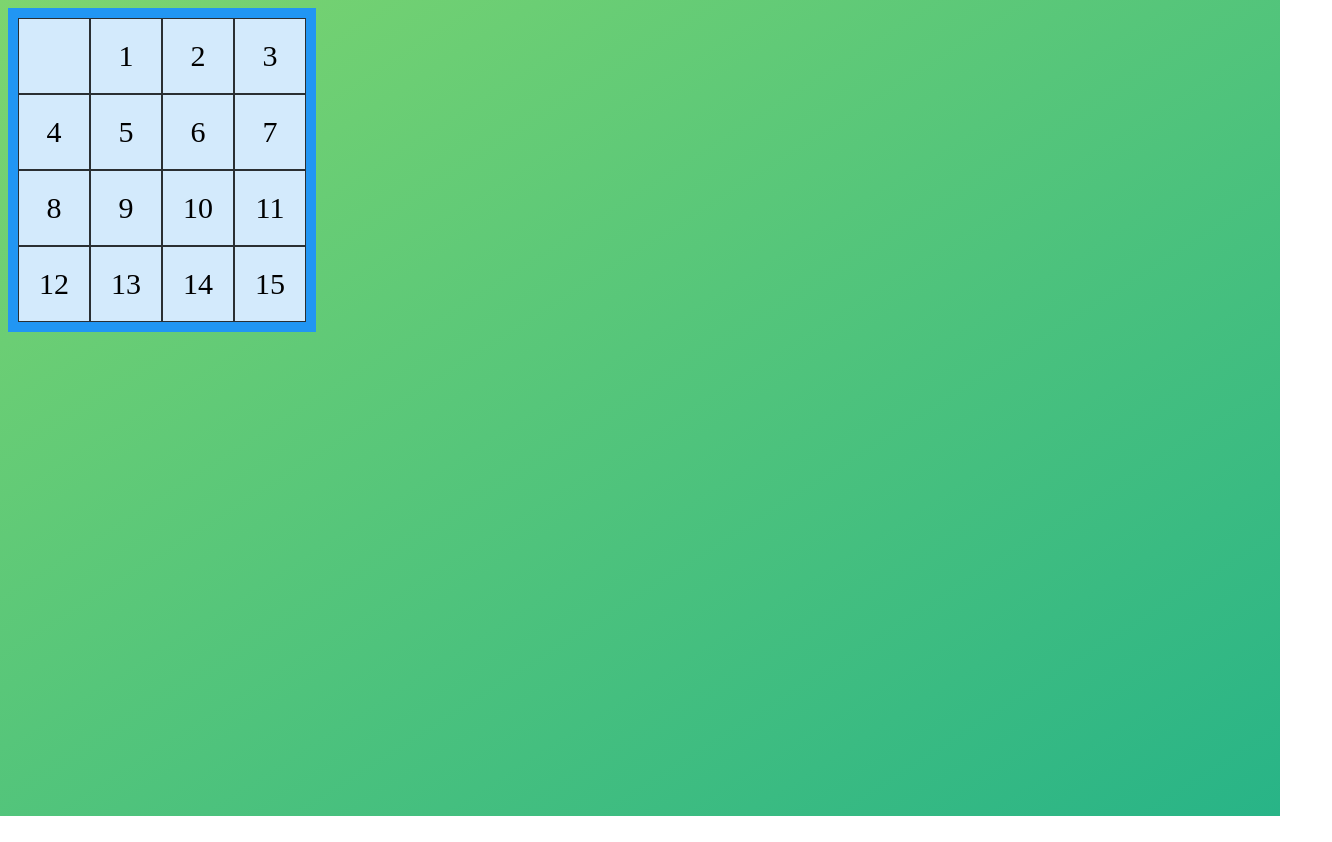
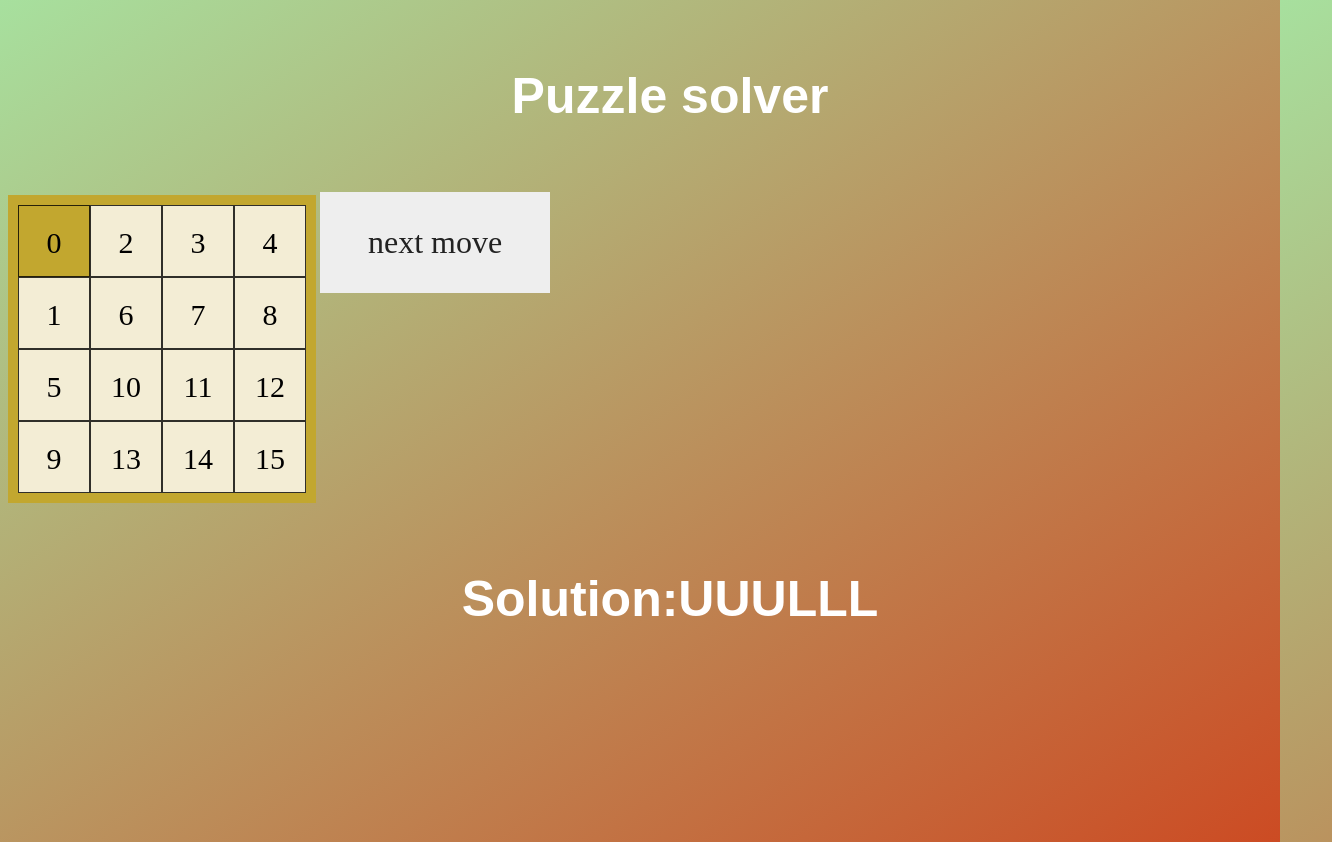
Before and after one commit to 224107/15puzzle, a plain HTML site: page index.html in a window 1280 px wide. Shown: the whole page, 1332 px wide, since content can reach past the window. Before the commit the page ends 816 px from the top, so only its background shows below. Drawn offline with Linux system fonts and the light colour scheme.

Commit message:
wyswietlamy puzzla i kroki po kolei

```diff
--- a/15puzzle.js
+++ b/15puzzle.js
@@ -1,17 +1,51 @@
-let puzzle2x2unsolvable = [1, 3, 2, 0];
-let puzzle3x3solved = [1, 2, 3, 4, 5, 6, 7, 0, 8];
+//rozne puzzle do testow
+let puzzle3x3solved = [1, 2, 3, 4, 5, 6, 7, 8, 0];
 let puzzle3x3mixed = [1, 3, 5, 9, 2, 0, 4, 8, 6];
 let puzzle3x3mixed2 = [0, 2, 3, 1, 5, 6, 4, 7, 8];
 let puzzle4x4solved = [1, 2, 3, 4, 5, 6, 7, 8, 9, 10, 11, 12, 13, 14, 15, 0];
 let puzzle4x4mixed = [0, 2, 3, 4, 1, 6, 7, 8, 5, 10, 11, 12, 9, 13, 14, 15];
 let puzzle4x4mixed2 = [0, 1, 3, 4, 5, 2, 6, 8, 9, 10, 7, 11, 13, 14, 15, 12];
+let puzzle4X4mixed3 = [1, 2, 0, 3, 5, 7, 11, 4, 9, 6, 12, 8, 13, 10, 14, 15];
+let puzzle4X4mixed4 = [1, 8, 0, 3, 5, 2, 6, 4, 13, 10, 7, 12, 14, 9, 11, 15];
 
-let puzzletest = new State(puzzle3x3mixed2, 3, "U L D R".split(" "));
+let size = 4;
 
-let solver = new DFS(puzzletest);
+let puzzletest = new State(puzzle4x4mixed, size, "L U D R".split(" "));
+
+let solver = new BFS(puzzletest);
 solver.search();
-
-for (let i = solver.pathToSolution.length - 1; i >= 0; i--) {
+let stepsNumber = solver.pathToSolution.length - 1;
+for (let i = stepsNumber; i >= 0; i--) {
   solver.pathToSolution[i].printPuzzle();
   console.log("************");
 }
+
+let board = document.getElementById("board");
+let btnNext = document.getElementById("next");
+let solutionLbl = document.getElementById("solutionLabel");
+board.style.gridTemplateColumns = `${"auto ".repeat(size)}`;
+solutionLabel.textContent += solver.pathString;
+let element = document.createElement("div");
+
+btnNext.addEventListener("click", function () {
+  if (stepsNumber > 0) {
+    stepsNumber = stepsNumber - 1;
+    displayMove(stepsNumber);
+  }
+});
+
+displayMove = (step) => {
+  board.innerHTML = "";
+  for (let i = 0; i < size * size; i++) {
+    let element = document.createElement("div");
+
+    element.className = "grid-item";
+    if (solver.pathToSolution[step].puzzle[i] === 0) {
+      element.className = "grid-item empty";
+    } else element.className = "grid-item";
+    element.textContent = solver.pathToSolution[step].puzzle[i];
+    board.append(element);
+  }
+};
+
+displayMove(stepsNumber);
--- a/BFS.js
+++ b/BFS.js
@@ -4,6 +4,7 @@ class BFS {
     this.open = [puzzleToSolve];
     this.solved = false;
     this.pathToSolution = [];
+    this.pathString = "";
   }
 
   search() {
@@ -26,7 +27,8 @@ class BFS {
           console.log("goal found");
           this.solved = true;
           this.PathTrace(currentChild);
-          console.log(currentChild.path, ` ${currentChild.path.length} moves`);
+          this.pathString = currentChild.path;
+          console.log(this.pathString, ` ${currentChild.path.length} moves`);
         }
         //jesli nie badalismy takiego noda wczesniej(seen[]) i nie ma go na open[] to wrzucamy go do open
         if (
--- a/DFS.js
+++ b/DFS.js
@@ -4,6 +4,7 @@ class DFS {
     this.open = [puzzleToSolve];
     this.solved = false;
     this.pathToSolution = [];
+    this.pathString = "";
   }
 
   search() {
@@ -23,7 +24,8 @@ class DFS {
           console.log("goal found");
           this.solved = true;
           this.PathTrace(currentChild);
-          console.log(currentChild.path, ` ${currentChild.path.length} moves`);
+          this.pathString = currentChild.path;
+          console.log(this.pathString, ` ${currentChild.path.length} moves`);
         }
         if (
           !this.listContains(this.open, currentChild) &&
--- a/index.html
+++ b/index.html
@@ -5,58 +5,18 @@
     <meta name="viewport" content="width=device-width, initial-scale=1.0" />
     <meta http-equiv="X-UA-Compatible" content="ie=edge" />
     <title>15 AI</title>
-    <style>
-      body {
-        height: 100vh;
-        display: center;
-        align-items: center;
-        background: linear-gradient(to top left, #28b487, #7dd56f);
-      }
-
-      h1 {
-        font-family: sans-serif;
-        font-size: 50px;
-        line-height: 1.3;
-        width: 100%;
-        padding: 30px;
-        text-align: center;
-        color: white;
-      }
-      .grid-container {
-        display: inline-grid;
-        grid-template-columns: auto auto auto auto;
-        background-color: #2196f3;
-        padding: 10px;
-      }
-      .grid-item {
-        background-color: rgba(255, 255, 255, 0.8);
-        border: 1px solid rgba(0, 0, 0, 0.8);
-        padding: 20px;
-        font-size: 30px;
-        text-align: center;
-      }
-    </style>
+    <link rel="stylesheet" href="style.css" />
   </head>
 
   <body>
-    <div class="grid-container">
-      <div class="grid-item" id="cell0"></div>
-      <div class="grid-item" id="cell1">1</div>
-      <div class="grid-item" id="cell2">2</div>
-      <div class="grid-item" id="cell3">3</div>
-      <div class="grid-item" id="cell4">4</div>
-      <div class="grid-item" id="cell5">5</div>
-      <div class="grid-item" id="cell6">6</div>
-      <div class="grid-item" id="cell7">7</div>
-      <div class="grid-item" id="cell8">8</div>
-      <div class="grid-item" id="cell9">9</div>
-      <div class="grid-item" id="cell10">10</div>
-      <div class="grid-item" id="cell11">11</div>
-      <div class="grid-item" id="cell12">12</div>
-      <div class="grid-item" id="cell13">13</div>
-      <div class="grid-item" id="cell14">14</div>
-      <div class="grid-item" id="cell15">15</div>
-    </div>
+    <header>
+      <h1>Puzzle solver</h1>
+    </header>
+
+    <div class="grid-container" id="board"></div>
+    <button class="btn" id="next">next move</button>
+
+    <h1 class="label" id="solutionLabel">Solution:</h1>
     <script src="state.js"></script>
     <script src="BFS.js"></script>
     <script src="DFS.js"></script>
--- /dev/null
+++ b/style.css
@@ -0,0 +1,47 @@
+body {
+  height: 100vh;
+  display: center;
+  align-items: center;
+  background: linear-gradient(to top left, #cc4b23, #a7e09e);
+}
+
+h1 {
+  font-family: sans-serif;
+  font-size: 50px;
+  line-height: 1.3;
+  width: 100%;
+  padding: 30px;
+  text-align: center;
+  color: white;
+}
+.grid-container {
+  display: inline-grid;
+  grid-template-columns: auto auto auto auto;
+  background-color: #c2a72f;
+  padding: 10px;
+}
+.grid-item {
+  background-color: rgba(255, 255, 255, 0.8);
+  border: 1px solid rgba(0, 0, 0, 0.8);
+  height: 30px;
+  width: 30px;
+  padding: 20px;
+  font-size: 30px;
+  text-align: center;
+}
+.empty {
+  background-color: rgba(136, 24, 24, 0);
+}
+.btn {
+  border: none;
+  background-color: #eee;
+  color: #222;
+  font-size: 2rem;
+  font-family: inherit;
+  padding: 2rem 3rem;
+  cursor: pointer;
+}
+
+.btn:hover {
+  background-color: #ccc;
+}
```
